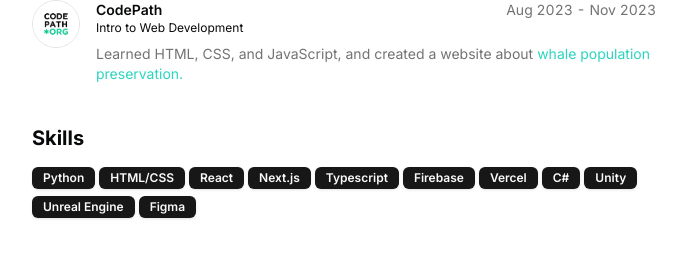
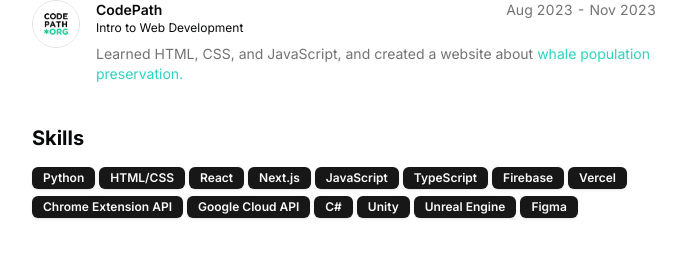
Before and after one commit to ddanakim0304/Portfolio, a Next.js app: page / in a window 1280 px wide. Shown: the part 1268-1536 px from the top of the page, without its empty margins (296-983 px from the left). Built offline with nearby package versions, Linux system fonts and the light colour scheme.

Commit message:
Update resume.tsx

```diff
--- a/src/data/resume.tsx
+++ b/src/data/resume.tsx
@@ -16,11 +16,14 @@
     "HTML/CSS",
     "React",
     "Next.js",
-    "Typescript",
+    "JavaScript",
+    "TypeScript",
     "Firebase",
     "Vercel",
+    "Chrome Extension API",
+    "Google Cloud API",
     "C#",
-    "Unity", // color code this (or make a section for game dev)
+    "Unity",
     "Unreal Engine",
     "Figma",
   ],
```
